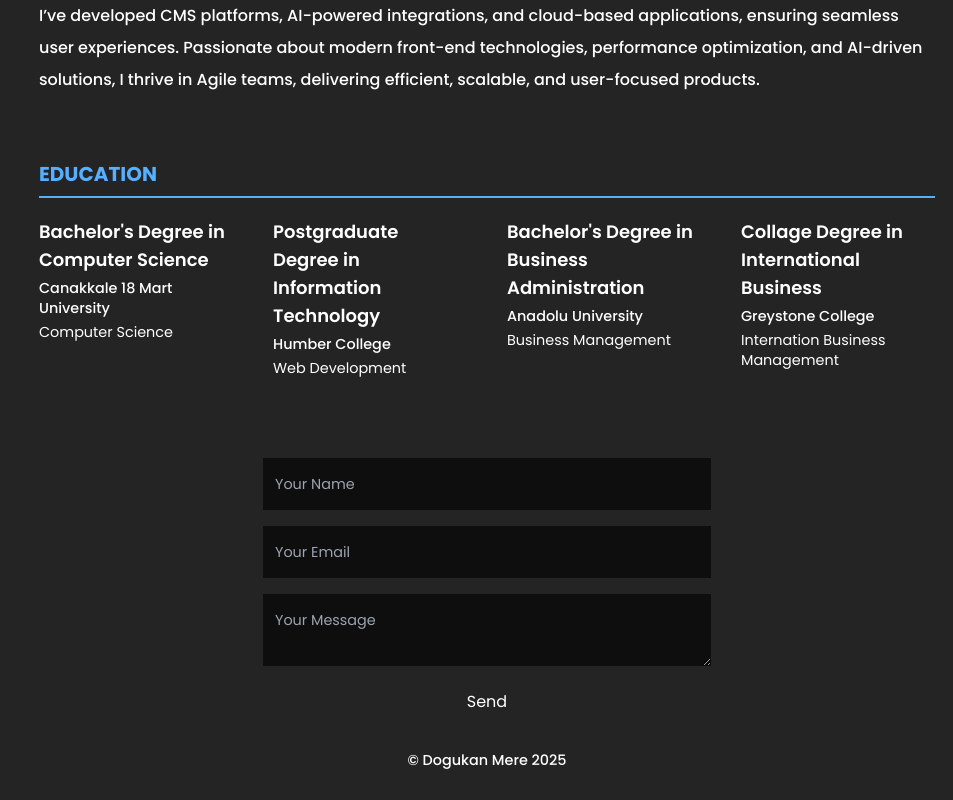
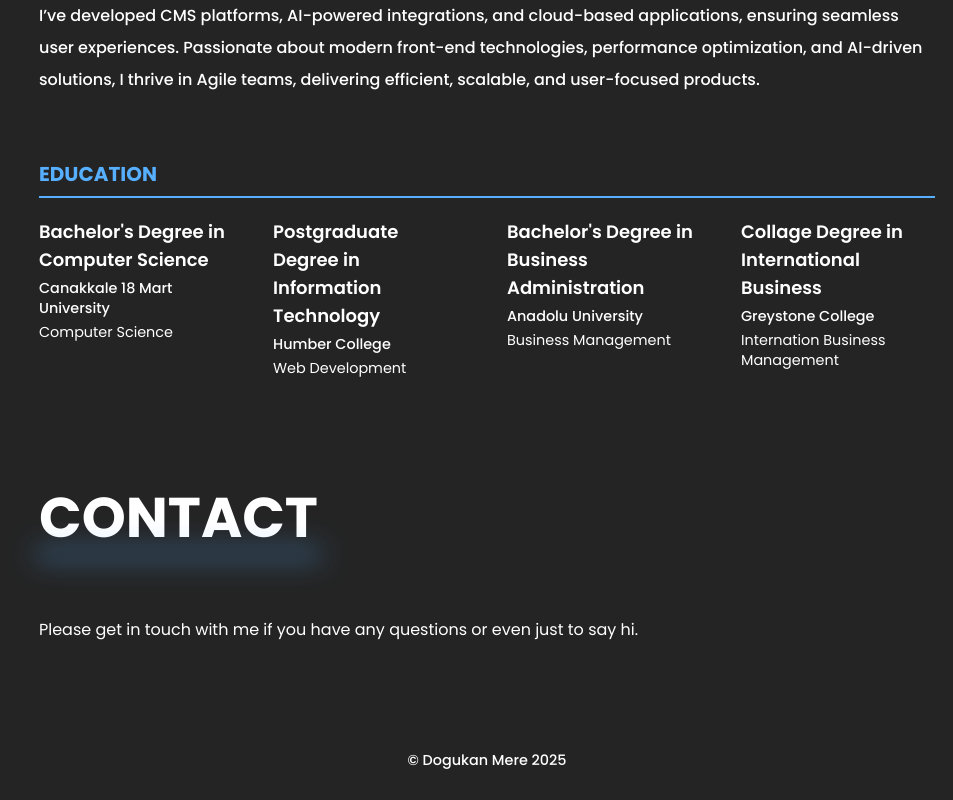
Before and after one commit to DogukanMere/portfolio-website, a React (Vite) app: page / in a window 1280 px wide. Shown: the part 2402-3202 px from the top of the page, without its empty margins (249-1202 px from the left). Built offline with nearby package versions, Linux system fonts and the light colour scheme.

Commit message:
email component completed, contact section created

```diff
--- a/src/App.tsx
+++ b/src/App.tsx
@@ -5,7 +5,7 @@ import SectionWrapper from './components/SectionWrapper';
 import Intro from './pages/Intro';
 import Skills from './pages/Skills';
 import About from './pages/About';
-import EmailForm from './components/EmailForm';
+import Contact from './pages/Contact';
 
 function App() {
   return (
@@ -19,7 +19,9 @@ function App() {
       <SectionWrapper sectionId='about' headerName='about me'>
         <About />
       </SectionWrapper>
-      <EmailForm />
+      <SectionWrapper sectionId='contact' headerName='contact'>
+        <Contact />
+      </SectionWrapper>
     </Layout>
   );
 }
--- a/src/components/EmailForm.tsx
+++ b/src/components/EmailForm.tsx
@@ -1,10 +1,12 @@
 import { useState } from 'react';
 import emailjs from '@emailjs/browser';
 import successImage from '../assets/images/success.png';
+import { RiMailSendLine } from 'react-icons/ri';
 
 const EmailForm = () => {
   const [formData, setFormData] = useState({ name: '', email: '', message: '' });
   const [success, setSuccess] = useState(false);
+  const [isSending, setIsSending] = useState(false);
 
   const handleChange = (e: React.ChangeEvent<HTMLInputElement | HTMLTextAreaElement>) => {
     setFormData({ ...formData, [e.target.name]: e.target.value });
@@ -13,10 +15,13 @@ const EmailForm = () => {
   const handleSubmit = async (e: React.FormEvent) => {
     e.preventDefault();
     try {
+      setIsSending(true);
       await emailjs.send(import.meta.env.VITE_EMAIL_SERVICE_ID, import.meta.env.VITE_EMAIL_TEMPLATE_ID, formData, import.meta.env.VITE_EMAIL_PUBLIC_KEY);
       setSuccess(true);
     } catch (error) {
       console.error('Error:', error);
+    } finally {
+      setIsSending(false);
     }
   };
 
@@ -28,8 +33,11 @@ const EmailForm = () => {
         <input type='text' name='name' placeholder='Your Name' required className={inputStyle} onChange={handleChange} />
         <input type='email' name='email' placeholder='Your Email' required className={inputStyle} onChange={handleChange} />
         <textarea name='message' placeholder='Your Message' required className={inputStyle} onChange={handleChange} />
-        <button type='submit' className='p-2 bg-blue-500 text-primaryDark dark:text-bgLight rounded '>
-          Send
+        <button
+          disabled={isSending}
+          type='submit'
+          className='p-2 bg-blue-500 text-primaryDark dark:text-bgLight rounded border-2 relative w-fit px-16 overflow-hidden hover:text-bgLight group hover:bg-blackTransDark dark:hover:bg-blackTrans mx-auto mt-5 transition-all duration-300 font-medium text-xs sm:text-base'>
+          {isSending ? 'Sending...' : 'Send'} {!isSending && <RiMailSendLine className='absolute group-hover:right-3 top-3 right-[-1rem] transition-all duration-300 group-hover:text-bgLight ' />}
         </button>
       </form>
       {success && (
--- /dev/null
+++ b/src/pages/Contact.tsx
@@ -0,0 +1,11 @@
+import React from 'react';
+
+const Contact = () => {
+  return (
+    <div className='py-[3.5rem] sm:py-[5rem] text-center sm:text-start text-primaryDark dark:text-bgLight'>
+      <p>Please get in touch with me if you have any questions or even just to say hi.</p>
+    </div>
+  );
+};
+
+export default Contact;
```
